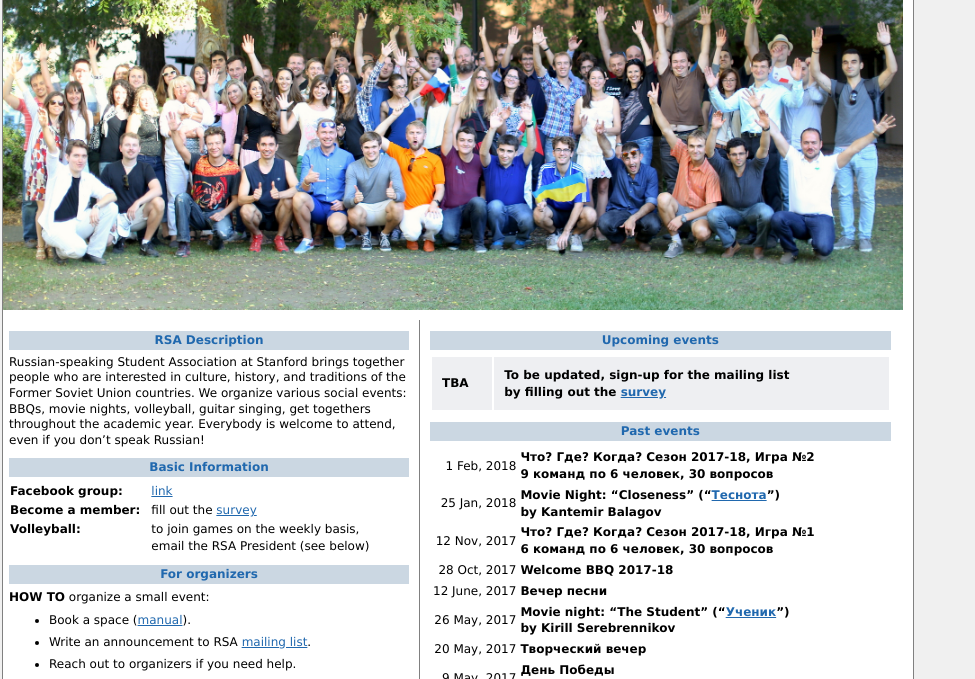
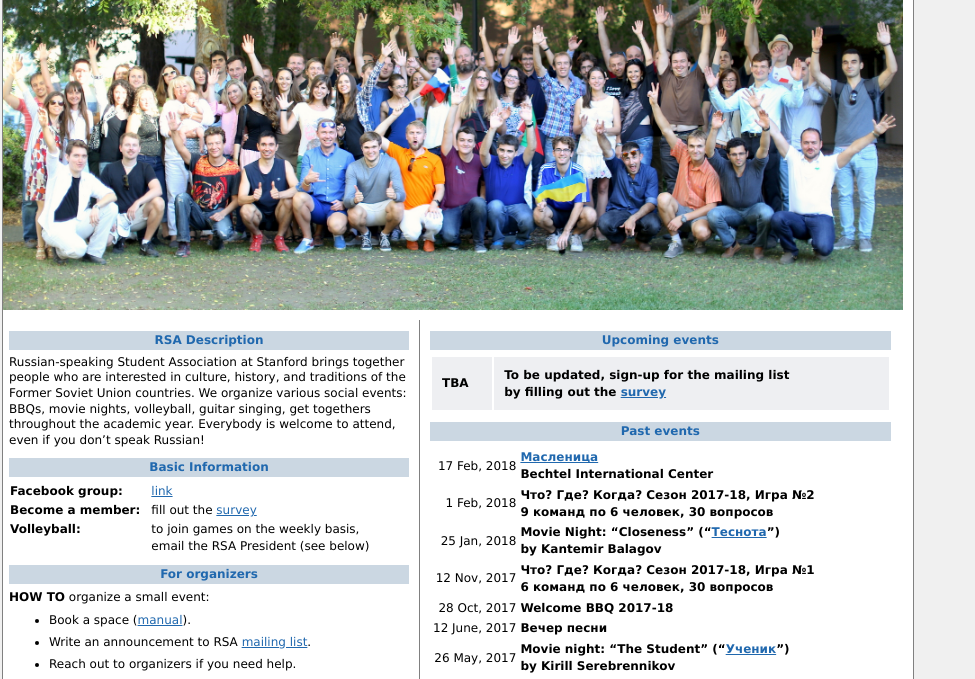
Before and after one commit to valerini/RSA, a plain HTML site: page index.html in a window 1280 px wide. Shown: the part 68-747 px from the top of the page, without its empty margins (0-975 px from the left). Drawn offline with Linux system fonts and the light colour scheme.

Commit message:
Update events

```diff
--- a/index.html
+++ b/index.html
@@ -119,6 +119,15 @@
                     <h3>Past events</h3>
                     <div>
                         <table class="links">
+                            <tr>
+                                <td>
+                                    17 Feb, 2018
+                                </td>
+                                <td>
+                                    <a href="img/events/maslenitsa_2018.png">Масленица</a><br/>
+                                    Bechtel International Center
+                                </td>
+                            </tr>
                             <tr>
                                 <td>
                                     1 Feb, 2018
```
Also changed, not shown: img/events/maslenitsa_2018.png (added), 2 other files.
